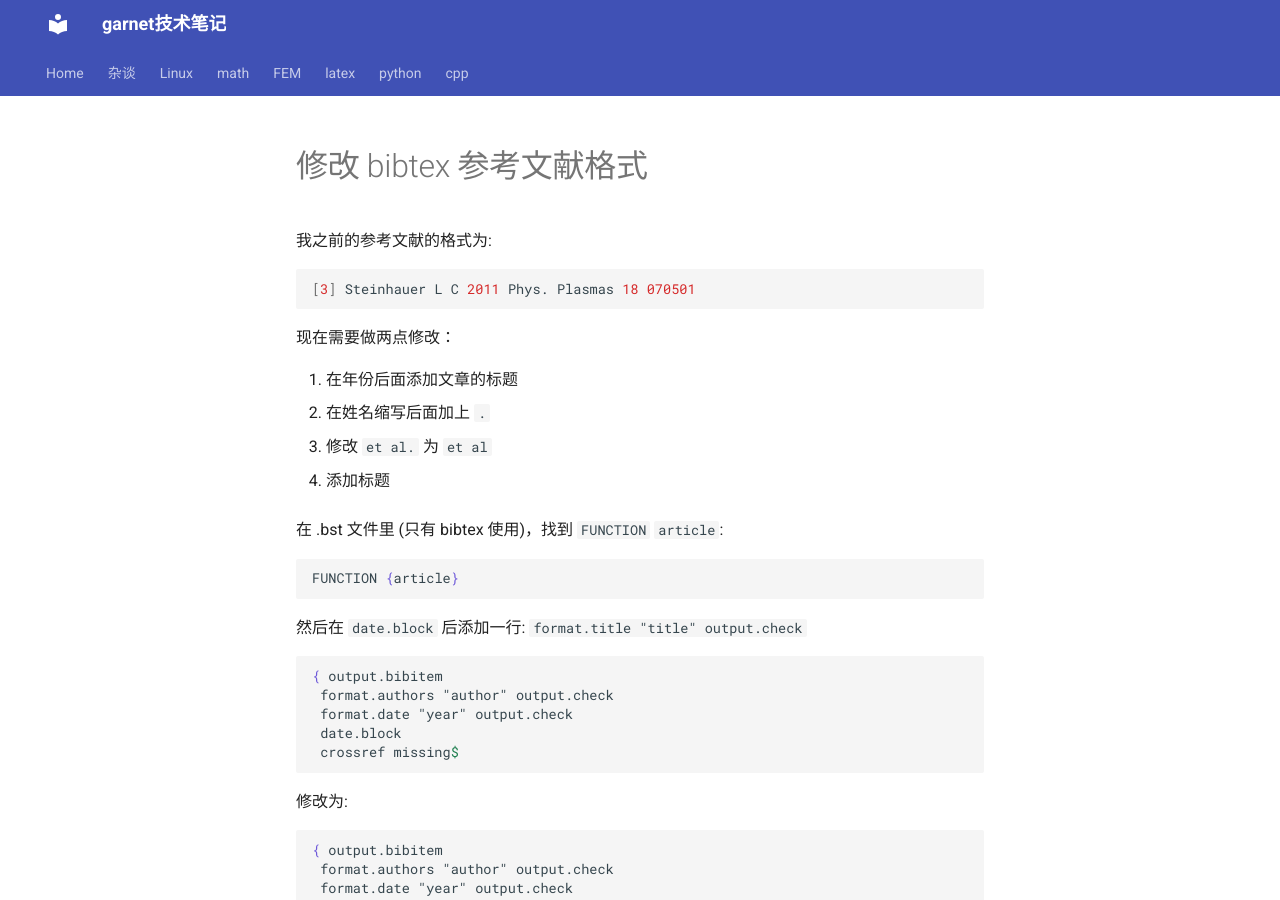
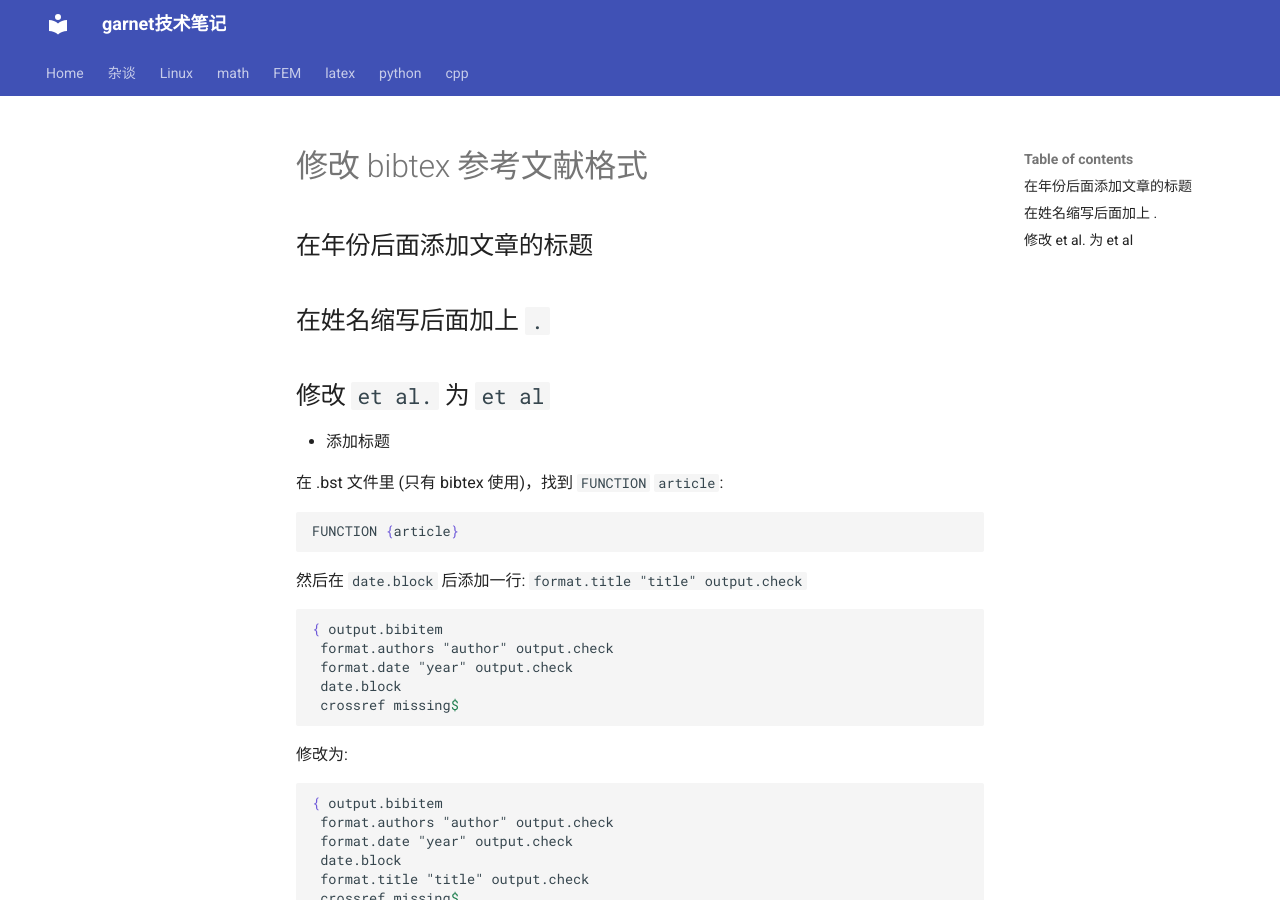
Before and after one commit to ymma98/technotes, an MkDocs documentation site: the page built from docs/latex/修改参考文献格式.md, in a window 1280 px wide and 900 px high. Built offline with MkDocs 1.6.1 and Material for MkDocs 9.7.7, drawn with Linux system fonts in a browser that asks for light colours.

Commit message:
docs/latex/修改参考文献格式.md updated from https://stackedit.cn/

````diff
--- a/docs/latex/修改参考文献格式.md
+++ b/docs/latex/修改参考文献格式.md
@@ -1,16 +1,13 @@
 # 修改 bibtex 参考文献格式
 
-我之前的参考文献的格式为:
+## 在年份后面添加文章的标题
 
-```bash
-[3] Steinhauer L C 2011 Phys. Plasmas 18 070501
-```
 
-现在需要做两点修改：
 
-1. 在年份后面添加文章的标题
-2. 在姓名缩写后面加上 `.`
-3. 修改 `et al.` 为 `et al`
+## 在姓名缩写后面加上 `.`
+
+
+## 修改 `et al.` 为 `et al`
 
 * 添加标题
 
````
Also changed, not shown: other parts of docs/latex/修改参考文献格式.md (+2 -1 lines).
